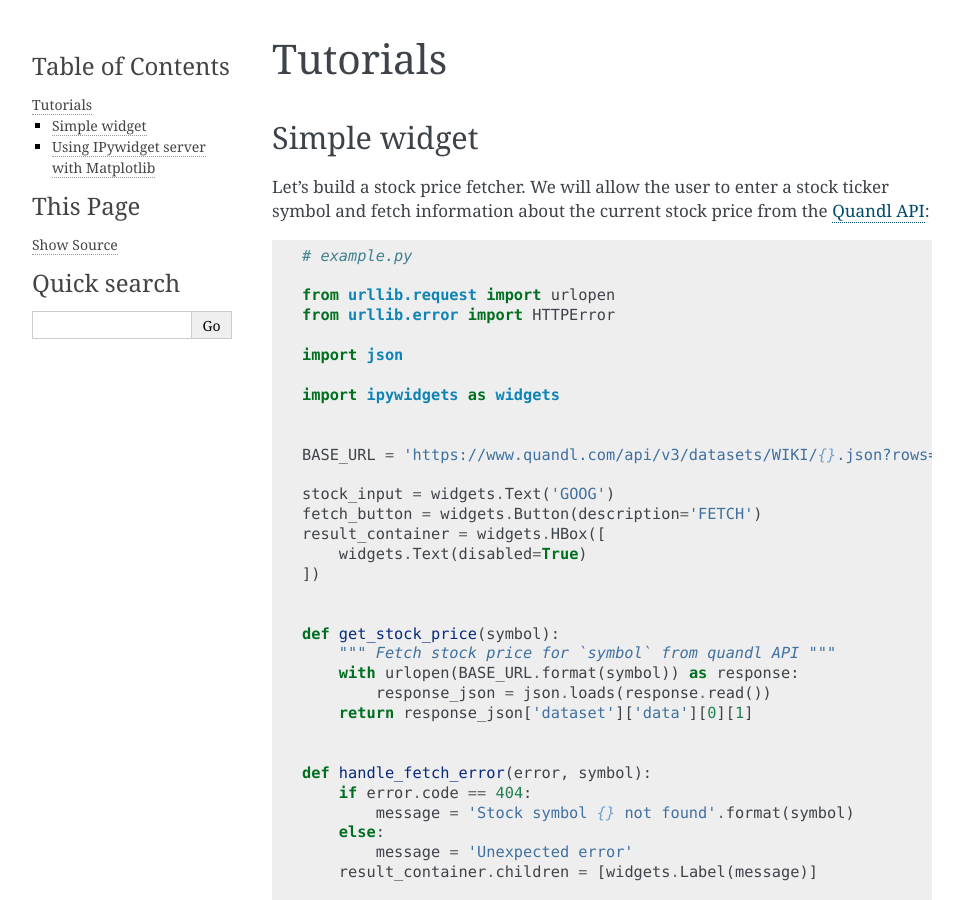
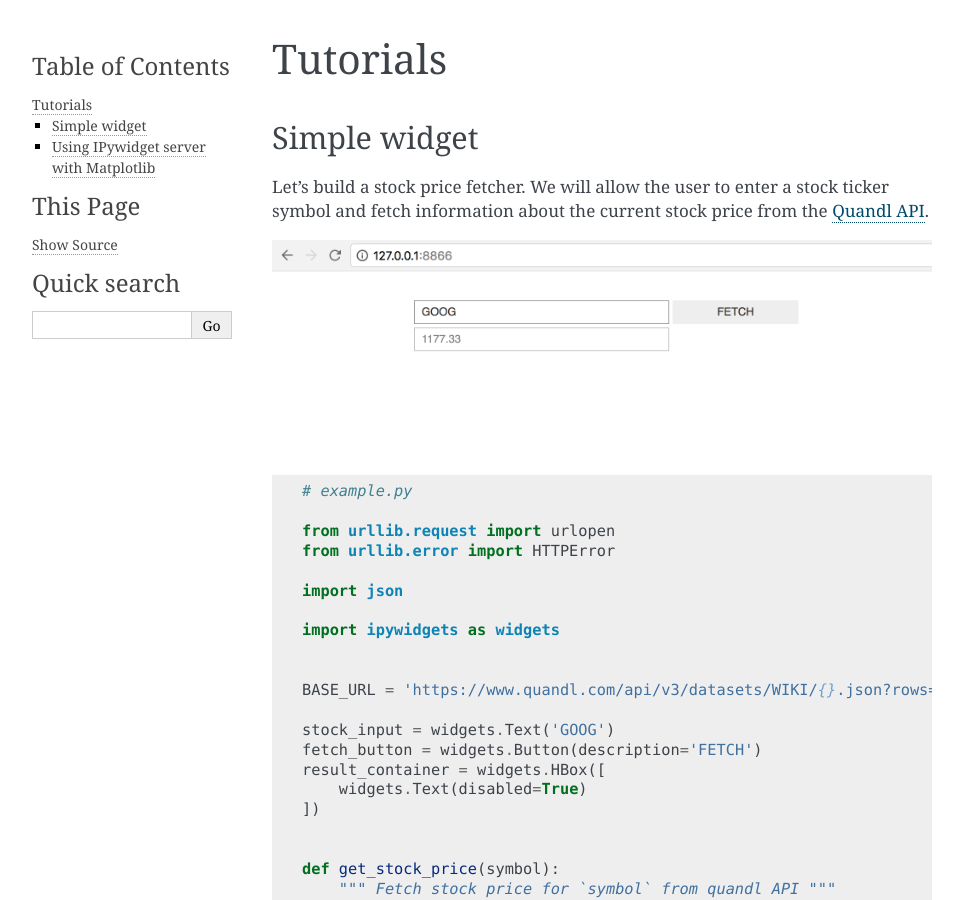
Before and after one commit to pbugnion/ipywidgets_server, a Sphinx documentation site: the page built from docs/source/tutorials.rst, in a window 1280 px wide and 900 px high. Shown: the whole window, without its empty margins (148-1111 px from the left). Built offline with Sphinx 7.4.7, drawn with Linux system fonts in a browser that asks for light colours; some of the changed text lies outside the part shown.

Commit message:
Add image of stock price widget

```diff
--- a/docs/source/tutorials.rst
+++ b/docs/source/tutorials.rst
@@ -7,7 +7,11 @@ Simple widget
 
 Let's build a stock price fetcher. We will allow the user to enter a stock
 ticker symbol and fetch information about the current stock price from the
-`Quandl API <https://www.quandl.com/>`_::
+`Quandl API <https://www.quandl.com/>`_.
+
+.. image:: images/stock-price.png
+
+::
 
     # example.py
 
```
Also changed, not shown: other parts of docs/source/tutorials.rst (+2 -0 lines), docs/source/images/stock-price.png (added).
